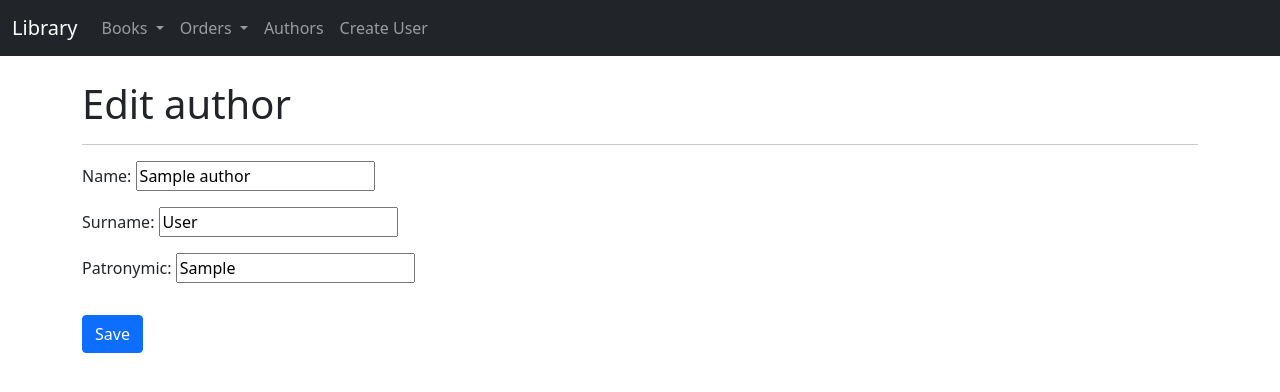
After one commit to zakh-d/rest-api-om7-s18-team14, a Django app: page /author/edit/1/ in a window 1280 px wide. The commit adds this page. Shown: the top 392 px of the page. Run offline with Django 3.2, Linux system fonts and the light colour scheme; tables that the repository leaves empty hold one stand-in row (values such as "Sample post"); some libraries are stand-ins or nearby versions.

Commit message:
Add editing for author

```diff
--- a/author/urls.py
+++ b/author/urls.py
@@ -1,9 +1,9 @@
 from django.urls import path
-from author.views import AuthorListView, AuthorDetailView
-from . import views
+from author.views import AuthorListView, AuthorDetailView, create_author, edit_author
 
 urlpatterns = [
     path('all/', AuthorListView.as_view(), name="all_authors"),
     path('<int:pk>/', AuthorDetailView.as_view(), name="author_detail"),
-    path('new/', views.create_author, name="create_author"),
+    path('new/', create_author, name="create_author"),
+    path('edit/<int:pk>/', edit_author, name="edit_author"),
 ]
--- a/author/views.py
+++ b/author/views.py
@@ -1,5 +1,5 @@
 from django.views import generic
-from django.shortcuts import render, redirect
+from django.shortcuts import render, redirect, get_object_or_404
 
 from author.models import Author
 from .forms import AuthorCreationForm
@@ -18,8 +18,8 @@ class AuthorDetailView(generic.DetailView):
     context_object_name = "author"
     template_name = 'author/detail.html'
 
+
 def create_author(request):
-    # form = AuthorCreationForm()
     if request.method == "POST":
         form = AuthorCreationForm(request.POST)
         if form.is_valid():
@@ -29,3 +29,15 @@ def create_author(request):
         form = AuthorCreationForm()
 
     return render(request, 'author/create_author.html', {'form': form})
+
+
+def edit_author(request, pk):
+    author = get_object_or_404(Author, pk=pk)
+    if request.method == "POST":
+        form = AuthorCreationForm(request.POST, instance=author)
+        if form.is_valid():
+            author = form.save()
+            return redirect('author_detail', pk=author.pk)
+    else:
+        form = AuthorCreationForm(instance=author)
+    return render(request, 'author/edit_author.html', {'form': form, 'pk': pk})
--- a/templates/author/detail.html
+++ b/templates/author/detail.html
@@ -7,6 +7,7 @@
     <div class="position-relative overflow-hidden p-3 p-md-5 m-md-3 text-center bg-light">
         <div class="col-md-5 p-lg-5 mx-auto my-5">
             <h1 class="display-4 fw-normal">{{ author.name }} {{ author.surname }} {{ author.patronymic}}</h1>
+            <a class="btn btn-outline-primary" href="{% url 'edit_author' pk=author.pk %}"><span class="glyphicon glyphicon-pencil">edit</span></a>
         </div>
 
         <h3>Books</h3>
--- /dev/null
+++ b/templates/author/edit_author.html
@@ -0,0 +1,13 @@
+{% extends 'author/list.html' %}
+
+{% block content %}
+    <div class="container">
+        <br>
+        <h1>Edit author</h1>
+        <hr>
+        <form method="POST" class="post-form">{% csrf_token %}
+            {{ form.as_p }}
+            <button type="submit" class="btn btn-primary mt-3">Save</button>
+        </form>
+    </div>
+{% endblock %}
```
